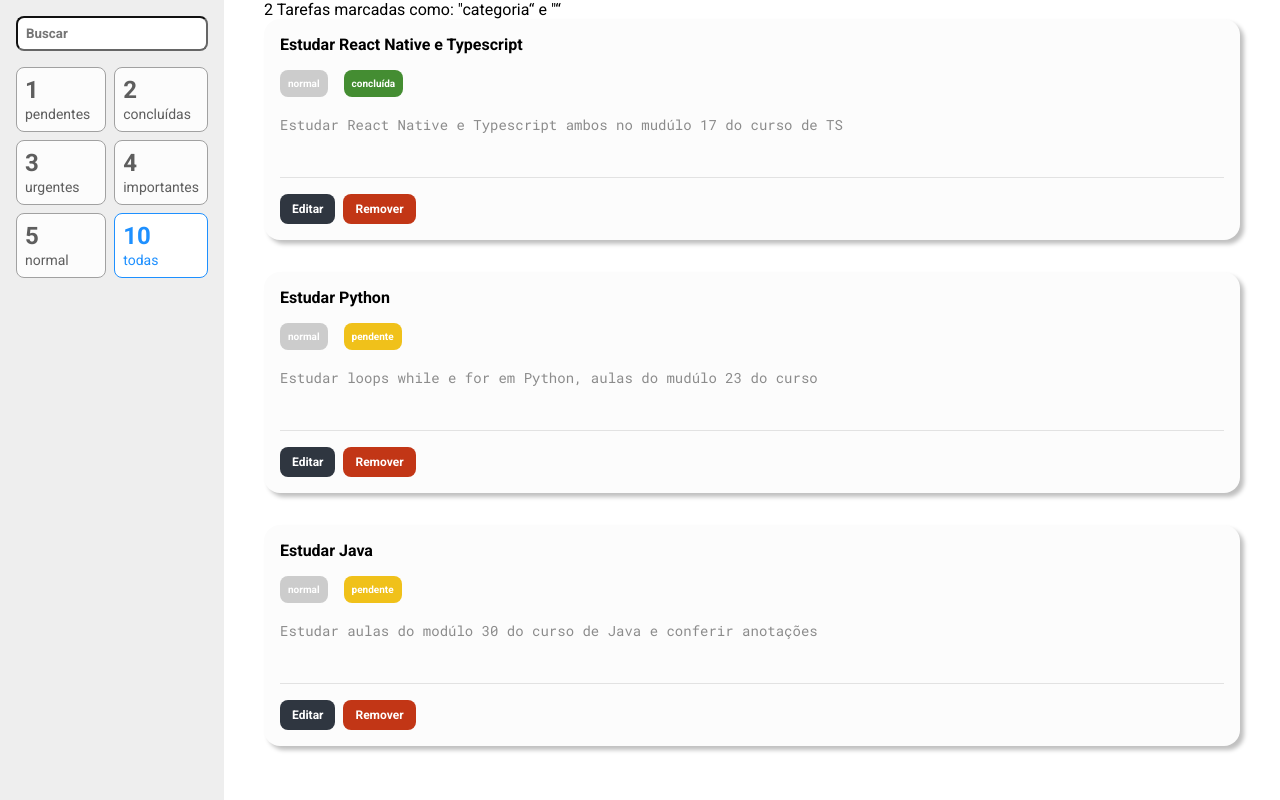
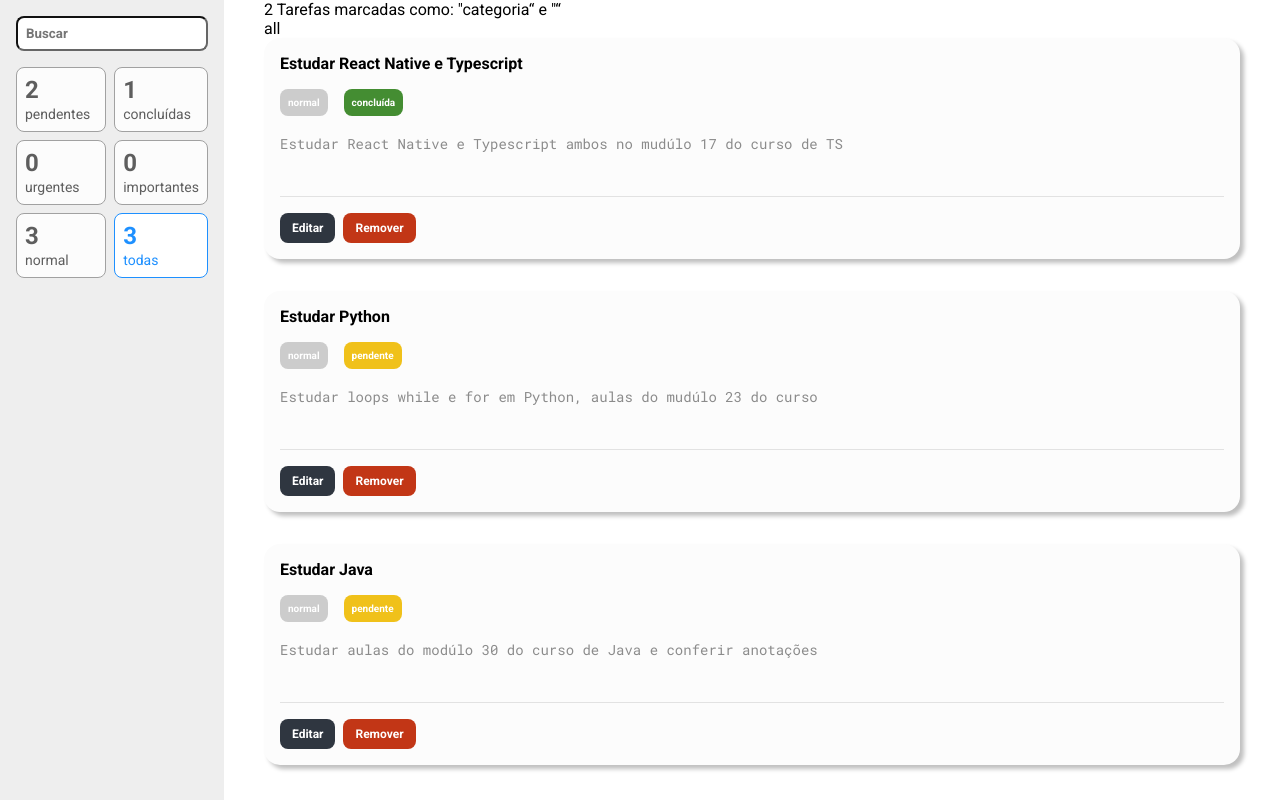
Before and after one commit to jonattasmoraes/tasks-list, a React (Create React App) app: page / in a window 1280 px wide. Built offline with nearby package versions, Linux system fonts and the light colour scheme.

Commit message:
feat: added filtering behavior for the cards in the sidebar for improved filtering

```diff
--- a/src/components/filterCards/filterCards.tsx
+++ b/src/components/filterCards/filterCards.tsx
@@ -1,16 +1,54 @@
+import { useDispatch, useSelector } from 'react-redux'
+import { changeFilter } from '../../store/reducers/filter'
 import * as S from './styles'
+import * as enums from '../../utils/enums/tasks'
+import { RootReducer } from '../../store'
 
 export type Props = {
-  active?: boolean
-  counter: number
   legend: string
+  critery: 'priority' | 'status' | 'all'
+  value?: enums.priority | enums.status
 }
 
-const FilterCards = ({ active, counter, legend }: Props) => (
-  <S.Card active={active}>
-    <S.Counter>{counter}</S.Counter>
-    <S.Label>{legend}</S.Label>
-  </S.Card>
-)
+const FilterCards = ({ legend, critery, value }: Props) => {
+  const dispatch = useDispatch()
+  const { filter, tasks } = useSelector((state: RootReducer) => state)
+
+  const checkIsActive = () => {
+    const sameCritery = filter.critery === critery
+    const sameValue = filter.value === value
+
+    return sameCritery && sameValue
+  }
+
+  const countTasks = () => {
+    if (critery === 'all') return tasks.items.length
+    if (critery === 'priority') {
+      return tasks.items.filter((item) => item.priority === value).length
+    }
+    if (critery === 'status') {
+      return tasks.items.filter((item) => item.status === value).length
+    }
+  }
+
+  const toFilter = () => {
+    dispatch(
+      changeFilter({
+        critery,
+        value
+      })
+    )
+  }
+
+  const counter = countTasks()
+  const active = checkIsActive()
+
+  return (
+    <S.Card active={active} onClick={toFilter}>
+      <S.Counter>{counter}</S.Counter>
+      <S.Label>{legend}</S.Label>
+    </S.Card>
+  )
+}
 
 export default FilterCards
--- a/src/components/filterCards/styles.ts
+++ b/src/components/filterCards/styles.ts
@@ -1,15 +1,16 @@
 import styled from 'styled-components'
 
-import { Props } from './filterCards'
+type Props = {
+  active: boolean
+}
 
-type PropsNoLegendAndCounter = Omit<Props, 'legend' | 'counter'>
-
-export const Card = styled.div<PropsNoLegendAndCounter>`
+export const Card = styled.div<Props>`
   padding: 8px;
   border: 1px solid ${(props) => (props.active ? '#1e90ff' : '#a1a1a1')};
   background-color: ${(props) => (props.active ? '#fff' : '#fcfcfc')};
   color: ${(props) => (props.active ? '#1e90ff' : '#5e5e5e')};
   border-radius: 8px;
+  cursor: pointer;
 `
 
 export const Counter = styled.span`
--- a/src/containers/sidebar/sidebar.tsx
+++ b/src/containers/sidebar/sidebar.tsx
@@ -4,6 +4,7 @@
 import * as S from './styles'
 import { RootReducer } from '../../store'
 import { changeTerm } from '../../store/reducers/filter'
+import * as enums from '../../utils/enums/tasks'
 
 const SideBar = () => {
   const dispatch = useDispatch()
@@ -19,12 +20,32 @@
           onChange={(event) => dispatch(changeTerm(event.target.value))}
         />
         <S.Filters>
-          <FilterCards legend="pendentes" counter={1} />
-          <FilterCards legend="concluídas" counter={2} />
-          <FilterCards legend="urgentes" counter={3} />
-          <FilterCards legend="importantes" counter={4} />
-          <FilterCards legend="normal" counter={5} />
-          <FilterCards legend="todas" counter={10} active />
+          <FilterCards
+            value={enums.status.PENDING}
+            critery="status"
+            legend="pendentes"
+          />
+          <FilterCards
+            value={enums.status.DONE}
+            critery="status"
+            legend="concluídas"
+          />
+          <FilterCards
+            value={enums.priority.URGENT}
+            critery="priority"
+            legend="urgentes"
+          />
+          <FilterCards
+            value={enums.priority.IMPORTANT}
+            critery="priority"
+            legend="importantes"
+          />
+          <FilterCards
+            value={enums.priority.NORMAL}
+            critery="priority"
+            legend="normal"
+          />
+          <FilterCards critery="all" legend="todas" />
         </S.Filters>
       </div>
     </S.Aside>
--- a/src/containers/tasksList/tasksList.tsx
+++ b/src/containers/tasksList/tasksList.tsx
@@ -7,13 +7,29 @@
 
 const TasksList = () => {
   const { items } = useSelector((state: RootReducer) => state.tasks)
-  const { term } = useSelector((state: RootReducer) => state.filter)
+  const { term, critery, value } = useSelector(
+    (state: RootReducer) => state.filter
+  )
 
   const taskFilter = () => {
-    return items.filter(
-      (item) =>
-        item.title.toLocaleLowerCase().search(term.toLocaleLowerCase()) >= 0
-    )
+    let filteredTasks = items
+
+    if (term !== undefined) {
+      filteredTasks = filteredTasks.filter(
+        (item) =>
+          item.title.toLocaleLowerCase().search(term.toLocaleLowerCase()) >= 0
+      )
+
+      if (critery === 'priority') {
+        filteredTasks = filteredTasks.filter((item) => item.priority === value)
+      } else if (critery === 'status') {
+        filteredTasks = filteredTasks.filter((item) => item.status === value)
+      }
+
+      return filteredTasks
+    } else {
+      return items
+    }
   }
 
   return (
@@ -21,6 +37,11 @@
       <p>
         2 Tarefas marcadas como: &quot;categoria&ldquo; e &quot;{term}&ldquo;
       </p>
+      <ul>
+        <li>{term}</li>
+        <li>{critery}</li>
+        <li>{value}</li>
+      </ul>
       <ul>
         {taskFilter().map((t) => (
           <li key={t.title}>
--- a/src/store/reducers/filter.ts
+++ b/src/store/reducers/filter.ts
@@ -3,7 +3,7 @@
 import * as enums from '../../utils/enums/tasks'
 
 type FilterState = {
-  term: string
+  term?: string
   critery: 'priority' | 'status' | 'all'
   value?: enums.priority | enums.status
 }
@@ -19,10 +19,14 @@
   reducers: {
     changeTerm: (state, action: PayloadAction<string>) => {
       state.term = action.payload
+    },
+    changeFilter: (state, action: PayloadAction<FilterState>) => {
+      state.critery = action.payload.critery
+      state.value = action.payload.value
     }
   }
 })
 
-export const { changeTerm } = filterSlice.actions
+export const { changeTerm, changeFilter } = filterSlice.actions
 
 export default filterSlice.reducer
```
